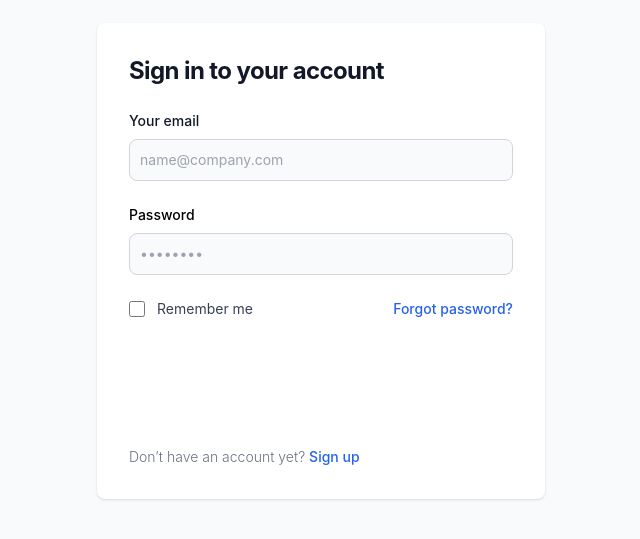
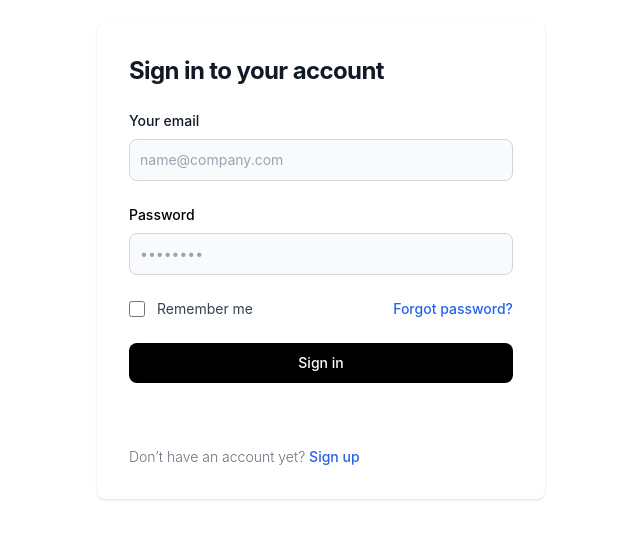
Before and after one commit to Hasna-Sharin/TinyTales_client, a React (Vite) app: page / in a window 1280 px wide. Shown: the part 139-678 px from the top of the page, without its empty margins (319-959 px from the left). Built offline with nearby package versions, Linux system fonts and the light colour scheme.

Commit message:
updated UI

```diff
--- a/src/components/Post.jsx
+++ b/src/components/Post.jsx
@@ -61,7 +61,7 @@ const Post = ({blog,i}) => {
         }
     }
     return (
-        <div className={`w-full flex flex-col gap-6 md:flex-row justify-between items-center border-2 bg-[#FDF9F6] shadow-md p-10 ${i % 2 !== 0 ? "md:flex-row-reverse" : "md:flex-row"}`}>
+        <div className={`w-full flex flex-col gap-6 md:flex-row justify-between items-center border-2 bg-white shadow-md p-10 ${i % 2 !== 0 ? "md:flex-row-reverse" : "md:flex-row"}`}>
             <img src={blog.image} alt="" className=' h-auto w-full md:w-1/3' />
             <div className='w-full md:w-2/3 flex flex-col  gap-5 p-0 md:p-10'>
                 <h1 className='text-xl md:text-2xl font-bold uppercase text-orange-500' >{blog.title}</h1>
--- a/src/pages/Home.jsx
+++ b/src/pages/Home.jsx
@@ -34,7 +34,7 @@ const Home = () => {
   },[])
 
   return (
-    <div className='w-full min-h-screen bg-white/45 px-12 pt-20 text-black'>
+    <div className='w-full min-h-screen bg-white/45 px-4 md:px-12 pt-20 text-black'>
       <div className='w-full flex flex-col gap-5 items-center '>
         {blogs.map((blog, i) => (
           <Post key={i} blog={blog} i={i}/>
--- a/src/pages/Login.jsx
+++ b/src/pages/Login.jsx
@@ -53,7 +53,7 @@ const LogIn = () => {
 
     }
     return (
-        <section className="bg-gray-50 dark:bg-white">
+        <section className=" bg-white">
             <ToastContainer/>
             <div className="flex flex-col items-center justify-center px-6 py-8 mx-auto md:h-screen lg:py-0">
                 <div className="w-full bg-white rounded-lg shadow  md:mt-0 sm:max-w-md xl:p-0 dark:bg-[#FDF9F6] dark:border-gray-700">
@@ -95,7 +95,7 @@ const LogIn = () => {
                                 </div>
                                 <a href="#" className="text-sm font-medium text-primary-600 hover:underline dark:text-primary-500">Forgot password?</a>
                             </div>
-                            <button type="submit" className="w-full text-white bg-white hover:bg-white/75 focus:ring-4 focus:outline-none focus:ring-primary-300 font-medium rounded-lg text-sm px-5 py-2.5 text-center dark:bg-black dark:hover:bg-black/75 dark:focus:ring-black/75">Sign in</button>
+                            <button type="submit" className="w-full text-white   focus:ring-4 focus:outline-none focus:ring-primary-300 font-medium rounded-lg text-sm px-5 py-2.5 text-center bg-black hover:bg-black/75 focus:ring-black/75">Sign in</button>
                             <div className='flex justify-center'>
                                 <GoogleLogin   onSuccess={handleGoogleLogin} onError={() => {console.log('Login Failed');}}/>
 
```
